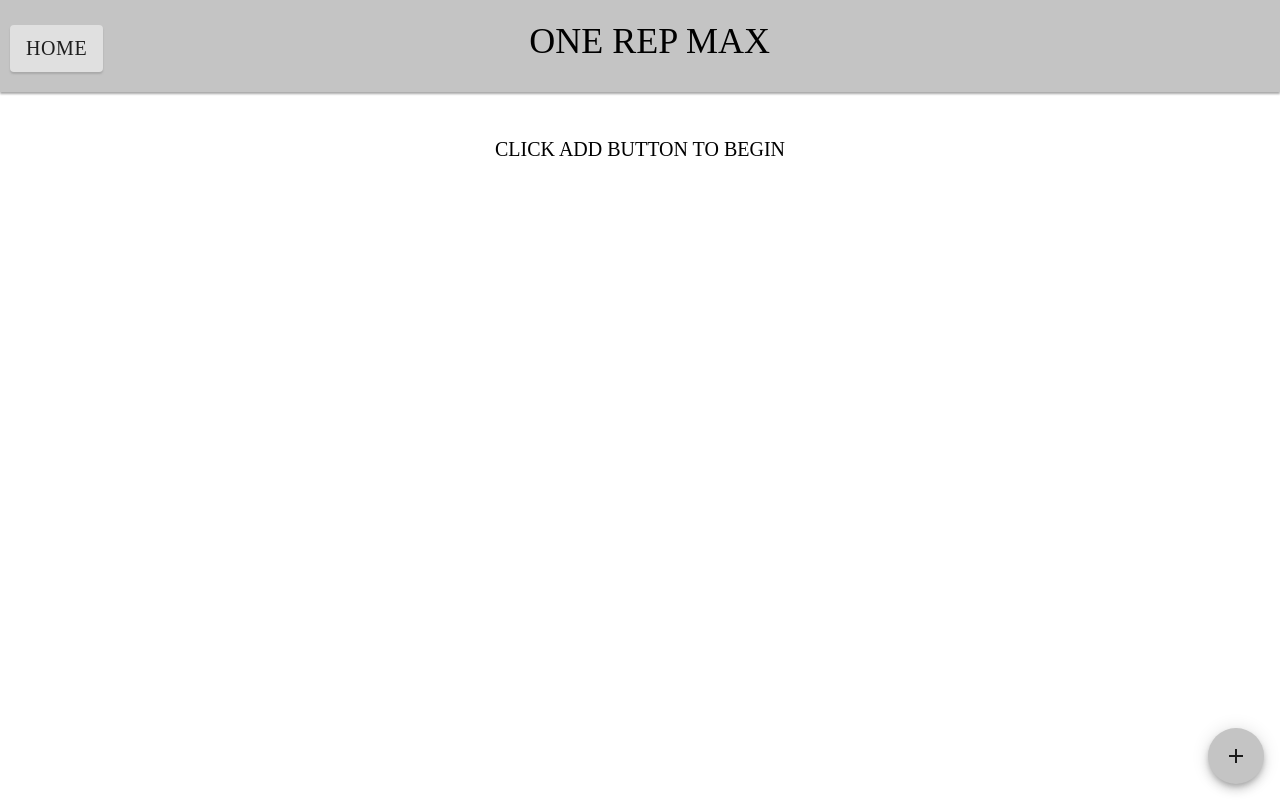
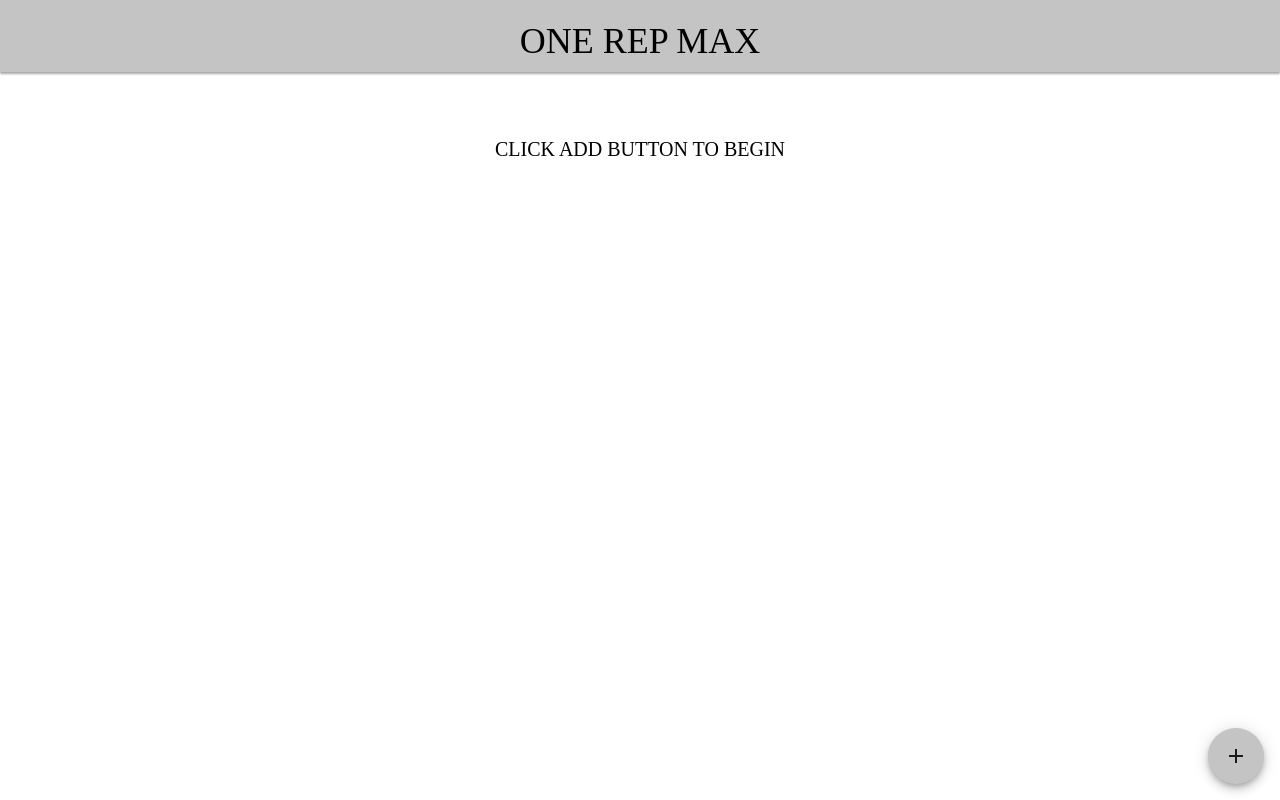
Before and after one commit to vbrambila2/one-rep-max-NO, a React (Create React App) app: page / in a window 1280 px wide. Built offline with nearby package versions, Linux system fonts and the light colour scheme.

Commit message:
small changes to css

```diff
--- a/src/components/Header.js
+++ b/src/components/Header.js
@@ -1,9 +1,25 @@
 import React, { useState} from 'react';
 import { makeStyles } from '@material-ui/core/styles';
+import { useLocation } from 'react-router';
 import Button from '@material-ui/core/Button';
 import history from '../history';
 
 const useStyles = makeStyles((theme) => ({
+    homeHeader: {
+        background: '#C4C4C4',
+        textAlign: 'center',
+        boxShadow: '0px 2px 2px #A9A9A9',
+        fontFamily: 'PT Sans Caption',
+        fontSize: '36px',
+        marginBottom: '20px',
+        paddingTop: '20px',
+        paddingBottom: '10px',
+        textTransform: 'uppercase',
+        position: 'fixed',
+        top: 0,
+        left: 0,
+        width: '100%',
+    },
     header: {
         background: '#C4C4C4',
         textAlign: 'center',
@@ -37,6 +53,17 @@ const useStyles = makeStyles((theme) => ({
 const Header = (props) => {
     const classes = useStyles();
     const [ title ] = useState(props.title)
+    const location = useLocation();
+    const pathArray = location.pathname.split('/');
+    const homePageURL = (pathArray[1]);
+
+    if (homePageURL === '') {
+        return (
+            <div className={classes.homeHeader}>
+                {title}
+             </div>
+        )
+    } else {
 
     return (
         <div className={classes.header}>
@@ -50,5 +77,6 @@ const Header = (props) => {
             <div className={classes.fakeText}>-------</div>
         </div>
     );
+    };
 };
 export default Header;
--- a/src/components/MovementButton.js
+++ b/src/components/MovementButton.js
@@ -27,15 +27,14 @@ const useStyles = makeStyles((theme) => ({
 
 const MovementButton = (props) => {
     const classes = useStyles();
-    const names = props.name
-    const mapNames = names.map((lift) => {
+    const mapNames = props.name.map((lift) => {
         return (
             <Button
-                key={lift.newMovement.movementName}
+                key={lift.movementName}
                 className={classes.movementButtons}
-                onClick={() => history.push(`/movement/${lift.newMovement.movementName}/${lift.newMovement.movementWeight}`)}
+                onClick={() => history.push(`/movement/${lift.movementName}/${lift.movementWeight}`)}
             >
-                {lift.newMovement.movementName} - {lift.newMovement.movementWeight}lbs
+                {lift.movementName} - {lift.movementWeight}lbs
             </Button>
         )
     });
--- a/src/containers/HomePage.js
+++ b/src/containers/HomePage.js
@@ -25,6 +25,4 @@ const HomePage = (props) => {
     );
 };
 
-
-
 export default (HomePage);
--- a/src/reducers/addMovementReducer.js
+++ b/src/reducers/addMovementReducer.js
@@ -3,10 +3,9 @@ import { ADD_MOVEMENT } from '../actions/constants.js';
 const initialState = [];
 
 const addMovementReducer = (state = initialState, action) => {
-    const newMovement = "newMovement";
     switch (action.type) {
         case ADD_MOVEMENT:
-            return [ ...state,  {[newMovement]: action.payload} ];
+            return [ ...state,   action.payload ];
         default:
             return state;
     }
```
